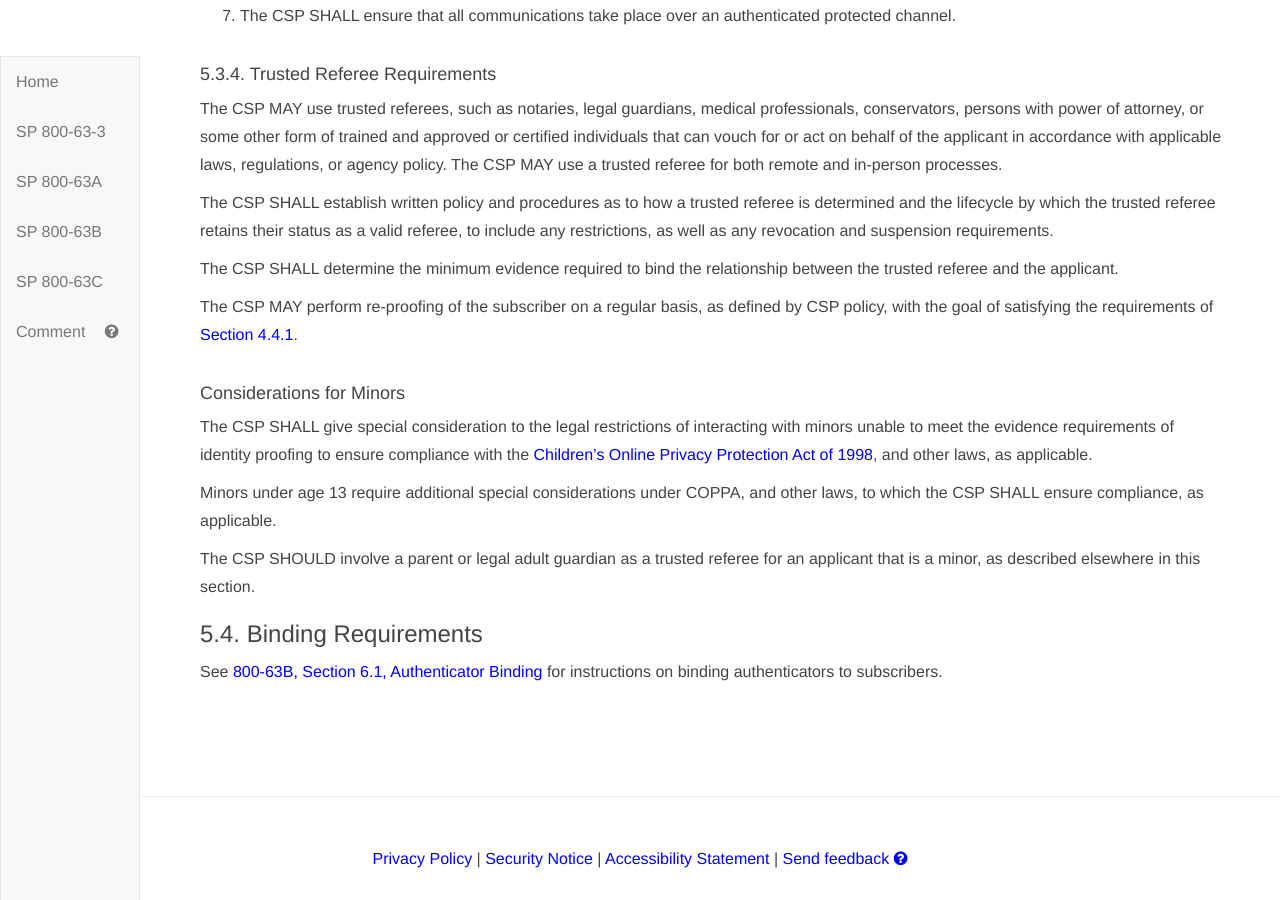
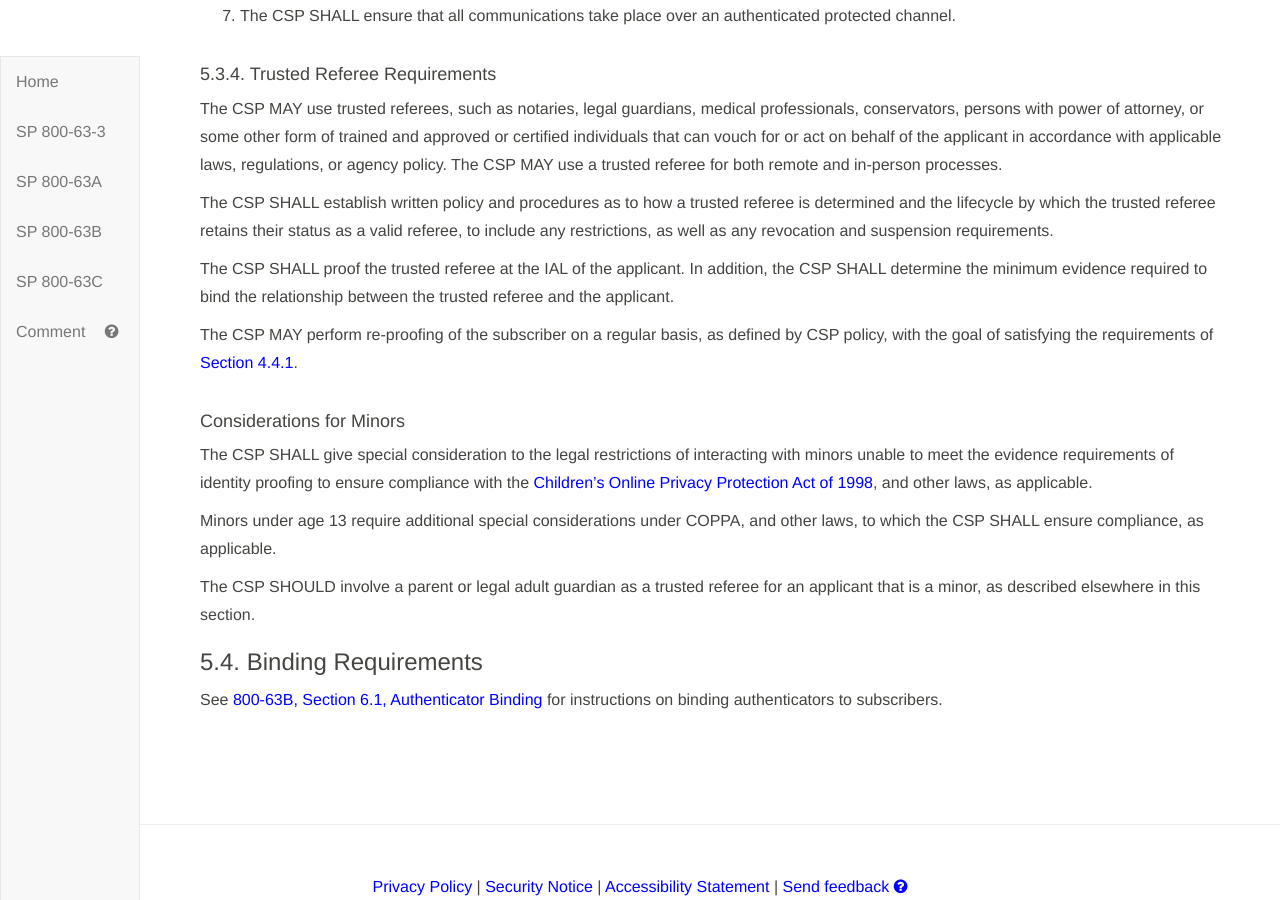
Before and after one commit to usnistgov/800-63-3, a Jekyll site: the page built from sp800-63a/sec5_proofing.md, in a window 1280 px wide and 900 px high, scrolled down 6696 px. Built offline with Jekyll 4.4.1, drawn with Linux system fonts in a browser that asks for light colours; our own code applies the rules of GitHub Pages for plain Markdown files; before the commit the page ends 7569 px from its top, so only the background shows below that.

Commit message:
Closes #780

```diff
--- a/sp800-63a/sec5_proofing.md
+++ b/sp800-63a/sec5_proofing.md
@@ -150,7 +150,7 @@ The CSP MAY use trusted referees, such as notaries, legal guardians, medical pro
 
 The CSP SHALL establish written policy and procedures as to how a trusted referee is determined and the lifecycle by which the trusted referee retains their status as a valid referee, to include any restrictions, as well as any revocation and suspension requirements.
 
-The CSP SHALL determine the minimum evidence required to bind the relationship between the trusted referee and the applicant.
+The CSP SHALL proof the trusted referee at the IAL of the applicant. In addition, the CSP SHALL determine the minimum evidence required to bind the relationship between the trusted referee and the applicant.
 
 The CSP MAY perform re-proofing of the subscriber on a regular basis, as defined by CSP policy, with the goal of satisfying the requirements of [Section 4.4.1](#normal).
 
```
